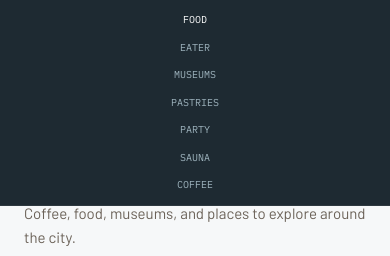
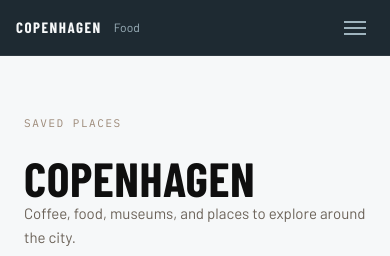
Before and after one commit to harryhamlin/hhamlin-react, a React (Create React App) app: page /copenhagen in a window 390 px wide. Shown: the top 256 px of the page. Built offline with nearby package versions, Linux system fonts and the light colour scheme.

Commit message:
small change

```diff
--- a/src/components/Copenhagen.js
+++ b/src/components/Copenhagen.js
@@ -37,11 +37,32 @@ export default function Copenhagen() {
   const mapRef = useRef(null);
   const placeLayersRef = useRef(null);
   const dialogRef = useRef(null);
+  const navRef = useRef(null);
+  const menuButtonRef = useRef(null);
+  const [menuOpen, setMenuOpen] = useState(false);
   const [selected, setSelected] = useState(null);
   const [mapError, setMapError] = useState(false);
   const [mapReady, setMapReady] = useState(false);
   const [locating, setLocating] = useState(false);
   const [locationStatus, setLocationStatus] = useState('');
+
+  useEffect(() => {
+    if (!menuOpen) return;
+    const dismiss = (event) => {
+      if (event.type === 'keydown' && event.key === 'Escape') {
+        setMenuOpen(false);
+        menuButtonRef.current.focus();
+      } else if (event.type === 'pointerdown' && !navRef.current.contains(event.target)) {
+        setMenuOpen(false);
+      }
+    };
+    document.addEventListener('keydown', dismiss);
+    document.addEventListener('pointerdown', dismiss);
+    return () => {
+      document.removeEventListener('keydown', dismiss);
+      document.removeEventListener('pointerdown', dismiss);
+    };
+  }, [menuOpen]);
 
   useEffect(() => {
     const robots = document.createElement('meta');
@@ -74,15 +95,15 @@ export default function Copenhagen() {
         }
         L.circle(event.latlng, {
           radius: event.accuracy,
-          color: '#3498db', weight: 1, fillOpacity: 0.12,
+          color: '#e53935', weight: 1, fillOpacity: 0.12,
           interactive: false,
         }).addTo(locationLayers);
         L.circleMarker(event.latlng, {
           radius: 8, color: '#fff', weight: 3,
-          fillColor: '#1685d1', fillOpacity: 1,
+          fillColor: '#e53935', fillOpacity: 1,
         }).addTo(locationLayers).bindTooltip('You are here');
         map.flyTo(event.latlng, 15);
-        setLocationStatus(`Location found · accuracy approximately ${Math.round(event.accuracy)} m. The blue dot marks your location.`);
+        setLocationStatus(`Location found · accuracy approximately ${Math.round(event.accuracy)} m. The red dot marks your location.`);
       });
       map.on('locationerror', (event) => {
         if (cancelled) return;
@@ -177,9 +198,13 @@ export default function Copenhagen() {
 
   return (
     <main className="page-main coffee-page" id="copenhagen">
-      <nav className="site-nav copenhagen-nav" aria-label="Copenhagen lists">
+      <nav className="site-nav copenhagen-nav" aria-label="Copenhagen lists" ref={navRef}>
         <span className="brand">Copenhagen</span>
-        <div className="copenhagen-nav-lists">
+        <span className="copenhagen-active-list">{currentList.label}</span>
+        <button className="nav-burger" ref={menuButtonRef} aria-label="Choose a list" aria-expanded={menuOpen} aria-controls="copenhagen-list-menu" onClick={() => setMenuOpen((open) => !open)}>
+          <span /><span /><span />
+        </button>
+        <div id="copenhagen-list-menu" className={`copenhagen-nav-lists${menuOpen ? ' open' : ''}`}>
           {Object.entries(lists).map(([key, list]) => (
             <button
               key={key}
@@ -187,6 +212,7 @@ export default function Copenhagen() {
               aria-pressed={key === listKey}
               onClick={() => {
                 close();
+                setMenuOpen(false);
                 setSearchParams({ list: key }, { replace: true });
               }}
             >{list.label}</button>
--- a/src/site.css
+++ b/src/site.css
@@ -479,6 +479,7 @@ a:focus-visible, button:focus-visible { outline: 2px solid var(--ink); outline-o
 /* Fixed category navigation stays available while exploring the map or list. */
 .copenhagen-nav { gap: 12px; height: auto; min-height: 56px; padding-top: 6px; padding-bottom: 6px; }
 .copenhagen-nav .brand { flex-shrink: 0; }
+.copenhagen-active-list { display: none; }
 .copenhagen-nav-lists { display: flex; flex-wrap: wrap; align-items: center; gap: 0; min-width: 0; }
 .copenhagen-nav-lists .nav-link { flex-shrink: 0; }
 .copenhagen-nav-lists .nav-link:focus-visible { outline-color: var(--snow); outline-offset: -2px; }
@@ -488,10 +489,11 @@ a:focus-visible, button:focus-visible { outline: 2px solid var(--ink); outline-o
 .copenhagen-pin.priority .copenhagen-pin-label { border-color: #c62d2d; }
 .copenhagen-pin:hover, .copenhagen-pin:focus-visible { z-index: 1000 !important; }
 .copenhagen-pin:hover .copenhagen-pin-label, .copenhagen-pin:focus-visible .copenhagen-pin-label { background: #314551; }
-@media (max-width: 600px) {
-  .copenhagen-nav { padding: 6px 8px; gap: 0; }
-  .copenhagen-nav .brand { display: none; }
-  .copenhagen-nav-lists { width: 100%; margin-left: 0; gap: 0; }
-  .copenhagen-nav-lists .nav-link { padding: 8px 6px; font-size: 10px; letter-spacing: 0; }
+@media (max-width: 640px) {
+  .copenhagen-nav { height: 56px; padding: 0 16px; gap: 12px; }
+  .copenhagen-active-list { display: block; color: #9fb4be; font-size: 12px; }
+  .copenhagen-nav-lists { display: none; position: absolute; top: 56px; left: 0; right: 0; padding: 8px 16px 16px; background: var(--granite); border-bottom: 1px solid rgba(255,255,255,.07); max-height: calc(100dvh - 56px); overflow-y: auto; }
+  .copenhagen-nav-lists.open { display: flex; flex-direction: column; align-items: stretch; }
+  .copenhagen-nav-lists .nav-link { width: 100%; padding: 12px; font-size: 12px; text-align: left; }
   .copenhagen-pin-label { max-width: 150px; font-size: 10px; }
 }
```
Also changed, not shown: 1 other file (tests, documents, lock files or other folders).
